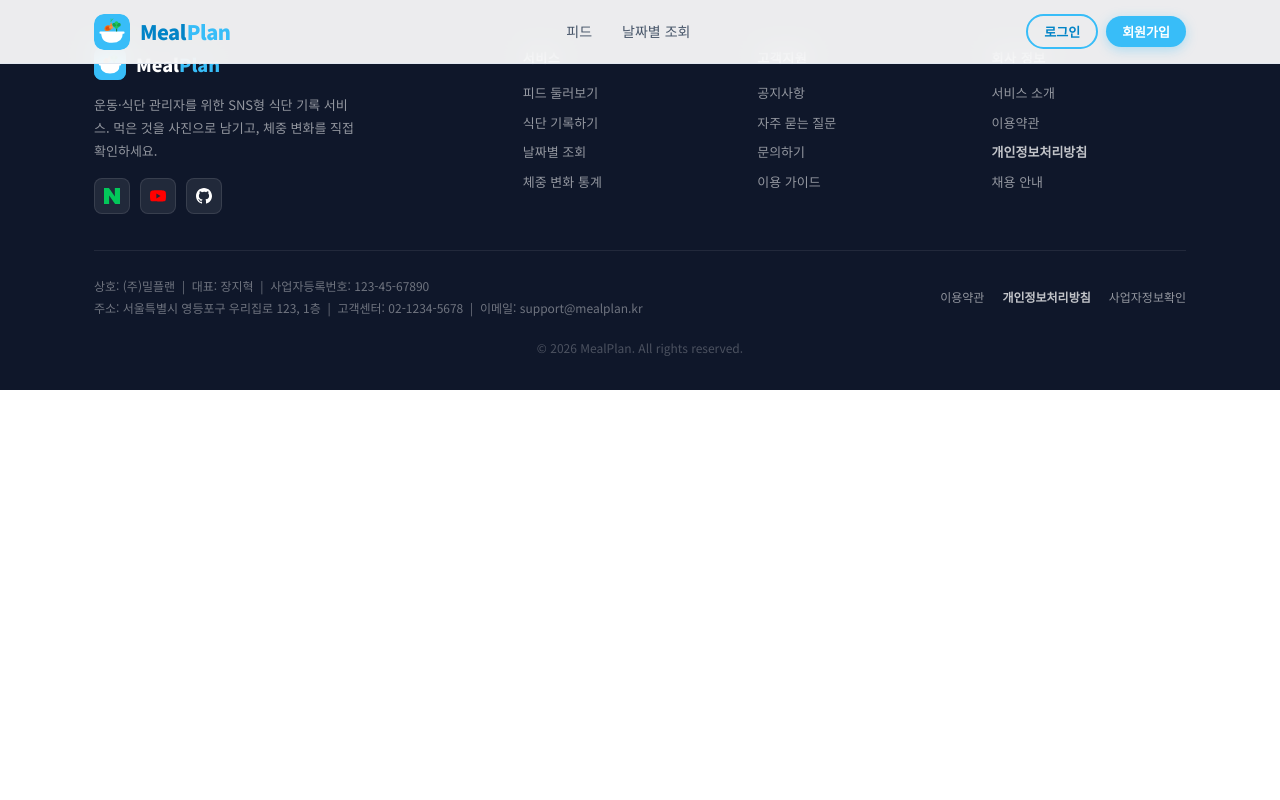
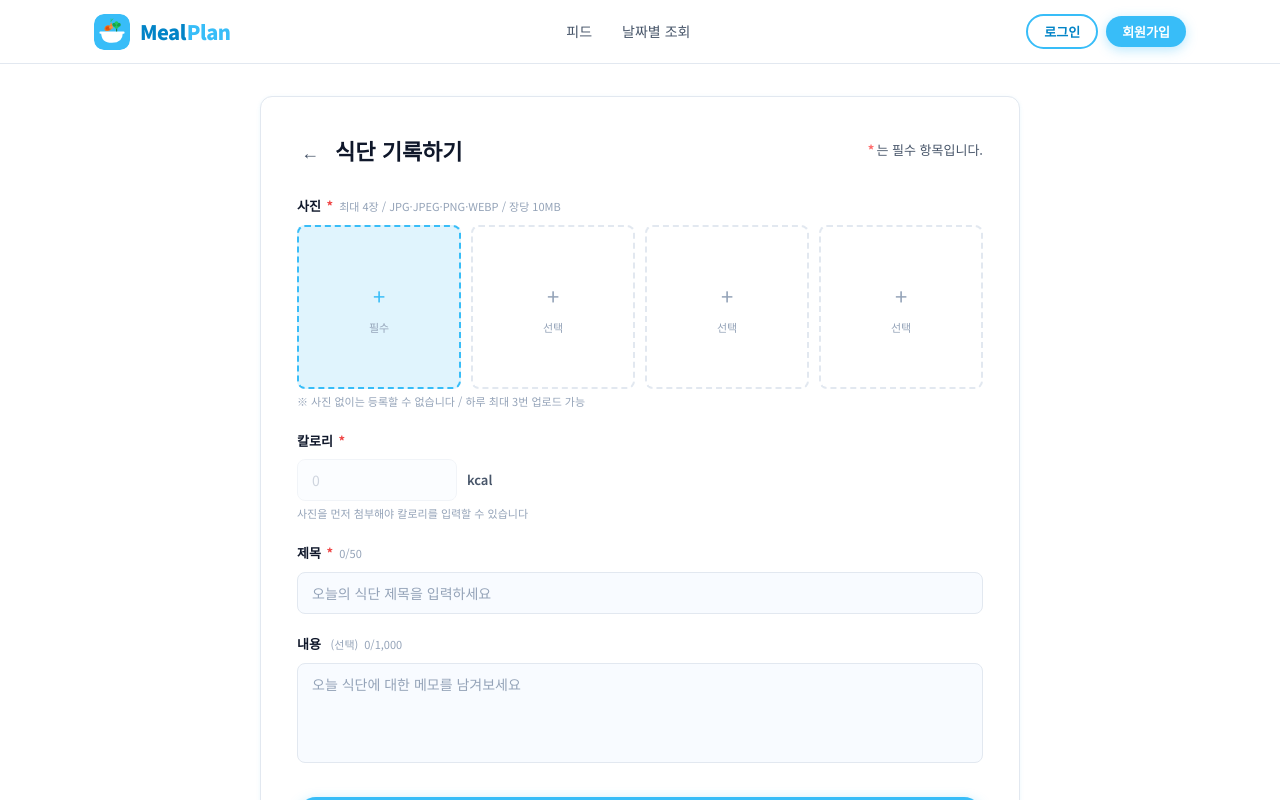
Before and after one commit to onlyworkjay/MealPlan-Private-Portfolio, a React (Vite) app in the folder frontend/: page /mealplan/write in a window 1280 px wide. Shown: the top 800 px of the page. Built offline with nearby package versions, Linux system fonts and the light colour scheme.

Commit message:
18일, 오후 12시 38분

```diff
--- a/frontend/src/App.jsx
+++ b/frontend/src/App.jsx
@@ -10,6 +10,7 @@ import JoinPage from "./pages/JoinPage";
 import FindIdPage from "./pages/FindIdPage";
 import FindPwPage from "./pages/FindPwPage";
 import MyPage from "./pages/MyPage";
+import WritePage from "./pages/WritePage";
 import ScrollToTop from "./components/ScrollToTop";
 import ResetPwPage from "./pages/ResetPwPage";
 
@@ -38,6 +39,10 @@ function AppContent() {
         <Route path="/users/find-pw" element={<FindPwPage />} />
         <Route path="/users/reset-password" element={<ResetPwPage />} />
         <Route
+          path="/mealplan/write"
+          element={<WritePage onNavigate={handleNavigate} />}
+        />
+        <Route
           path="/mypage"
           element={
             <MyPage user={user} onLogout={logout} onNavigate={handleNavigate} />
--- a/frontend/src/pages/WritePage.jsx
+++ b/frontend/src/pages/WritePage.jsx
@@ -1,92 +1,245 @@
 import { useState } from "react";
-import "../styles/WritePage.css";
+import styles from "./WritePage.module.css";
+import Swal from "sweetalert2";
+
+// 제목/내용 최대 길이 50자/1,000자
+const TITLE_MAX = 50;
+const CONTENT_MAX = 1000;
 
 export default function WritePage({ onNavigate }) {
-  const [images, setImages]     = useState([null, null, null, null]);
-  const [title, setTitle]       = useState("");
-  const [content, setContent]   = useState("");
+  const [images, setImages] = useState([null, null, null, null]);
+  const [title, setTitle] = useState("");
+  const [content, setContent] = useState("");
   const [calories, setCalories] = useState("");
-  const hasImage = images.some(i => i !== null);
+  const hasImage = images.some((i) => i !== null);
+
+  // 허용된 이미지 형식이 아니면 SWAL 출력 및 미첨부
+  const ALLOWED_IMAGE_TYPES = [
+    "image/jpeg",
+    "image/jpg",
+    "image/png",
+    "image/webp",
+  ];
 
   const handleImgChange = (idx, e) => {
     const file = e.target.files[0];
     if (!file) return;
+
+    if (!ALLOWED_IMAGE_TYPES.includes(file.type)) {
+      Swal.fire({
+        title: "지원하지 않는 파일 형식입니다",
+        text: "JPG·JPEG·PNG·WEBP 형식의 이미지만 첨부할 수 있습니다.",
+        icon: "warning",
+      });
+      e.target.value = ""; // 같은 파일을 다시 선택해도 onChange가 동작하도록 초기화
+      return;
+    }
+
     const url = URL.createObjectURL(file);
-    setImages(prev => { const n=[...prev]; n[idx]=url; return n; });
+    setImages((prev) => {
+      const n = [...prev];
+      n[idx] = url;
+      return n;
+    });
   };
-  const removeImg = idx => setImages(prev => { const n=[...prev]; n[idx]=null; return n; });
+  const removeImg = (idx) =>
+    setImages((prev) => {
+      const n = [...prev];
+      n[idx] = null;
+      return n;
+    });
 
-  const handleSubmit = e => {
+  // 제목 글자 수 제한 - 초과 시 Swal 경고 후 최대 길이로 잘라냄
+  const handleTitleChange = (e) => {
+    const value = e.target.value;
+    if (value.length > TITLE_MAX) {
+      Swal.fire({
+        title: "글자 수를 초과했습니다",
+        text: `제목은 최대 ${TITLE_MAX}자까지 입력할 수 있습니다.`,
+        icon: "warning",
+      });
+      setTitle(value.slice(0, TITLE_MAX));
+      return;
+    }
+    setTitle(value);
+  };
+
+  // 내용 글자 수 제한 - 초과 시 Swal 경고 후 최대 길이로 잘라냄
+  const handleContentChange = (e) => {
+    const value = e.target.value;
+    if (value.length > CONTENT_MAX) {
+      Swal.fire({
+        title: "글자 수를 초과했습니다",
+        text: `내용은 최대 ${CONTENT_MAX.toLocaleString("ko-KR")}자까지 입력할 수 있습니다.`,
+        icon: "warning",
+      });
+      setContent(value.slice(0, CONTENT_MAX));
+      return;
+    }
+    setContent(value);
+  };
+
+  const handleSubmit = (e) => {
     e.preventDefault();
-    if (!hasImage) { alert("사진을 1장 이상 첨부해주세요."); return; }
-    if (!calories) { alert("칼로리를 입력해주세요."); return; }
+    if (!hasImage) {
+      alert("사진을 1장 이상 첨부해주세요.");
+      return;
+    }
+    if (!calories) {
+      alert("칼로리를 입력해주세요.");
+      return;
+    }
     alert("게시물이 등록되었습니다!");
     onNavigate("feed");
   };
 
   return (
-    <div className="page write-page">
+    <div className={`page ${styles.write_page}`}>
       <div className="wrap">
-        <div className="write-card">
-          <div className="write-header">
-            <button className="write-back-btn" onClick={() => onNavigate("feed")}>←</button>
-            <h2 className="write-heading">식단 기록하기</h2>
+        <div className={styles.write_card}>
+          <div className={styles.write_header}>
+            <button
+              className={styles.write_back_btn}
+              onClick={() => onNavigate("feed")}
+            >
+              ←
+            </button>
+            <h2 className={styles.write_heading}>식단 기록하기</h2>
+            <span className={styles.required_notice}>
+              <span className={styles.required_mark}>*</span>는 필수 항목입니다.
+            </span>
           </div>
 
           <form onSubmit={handleSubmit}>
             <div className="form-group">
               <label className="form-label">
                 사진 <span className="required">*</span>
-                <span className="char-count">최대 4장 / JPG·JPEG·PNG·WEBP / 장당 10MB</span>
+                <span className={styles.char_count}>
+                  최대 4장 / JPG·JPEG·PNG·WEBP / 장당 10MB
+                </span>
               </label>
-              <div className="img-upload-grid">
+              <div className={styles.img_upload_grid}>
                 {images.map((img, idx) => (
                   <div
                     key={idx}
-                    className={["img-slot", idx===0 ? "required-slot" : "", img ? "filled" : ""].filter(Boolean).join(" ")}
-                    onClick={() => !img && document.getElementById(`img-${idx}`).click()}
+                    className={[
+                      styles.img_slot,
+                      idx === 0 ? styles.required_slot : "",
+                      img ? styles.filled : "",
+                    ]
+                      .filter(Boolean)
+                      .join(" ")}
+                    onClick={() =>
+                      !img && document.getElementById(`img-${idx}`).click()
+                    }
                   >
                     {img ? (
                       <>
                         <img src={img} alt="" />
-                        <button type="button" className="img-remove" onClick={e => { e.stopPropagation(); removeImg(idx); }}>×</button>
+                        <button
+                          type="button"
+                          className={styles.img_remove}
+                          onClick={(e) => {
+                            e.stopPropagation();
+                            removeImg(idx);
+                          }}
+                        >
+                          ×
+                        </button>
                       </>
                     ) : (
                       <>
-                        <span className="add-icon">+</span>
+                        <span className={styles.add_icon}>+</span>
                         <span>{idx === 0 ? "필수" : "선택"}</span>
                       </>
                     )}
-                    <input id={`img-${idx}`} type="file" accept="image/jpg,image/jpeg,image/png,image/webp" style={{ display:"none" }} onChange={e => handleImgChange(idx, e)} />
+                    <input
+                      id={`img-${idx}`}
+                      type="file"
+                      accept="image/jpg,image/jpeg,image/png,image/webp"
+                      style={{ display: "none" }}
+                      onChange={(e) => handleImgChange(idx, e)}
+                    />
                   </div>
                 ))}
               </div>
-              {!hasImage && <div className="form-hint">※ 사진 없이는 등록할 수 없습니다 / 하루 최대 3번 업로드 가능</div>}
+              {!hasImage && (
+                <div className="form-hint">
+                  ※ 사진 없이는 등록할 수 없습니다 / 하루 최대 3번 업로드 가능
+                </div>
+              )}
             </div>
 
             <div className="form-group">
-              <label className="form-label">칼로리 <span className="required">*</span></label>
-              <div className="calorie-wrap">
-                <input type="number" className="form-input" placeholder="0" min="0" max="9999" value={calories} onChange={e => setCalories(e.target.value)} disabled={!hasImage} />
-                <span className="calorie-unit">kcal</span>
+              <label className="form-label">
+                칼로리 <span className="required">*</span>
+              </label>
+              <div className={styles.calorie_wrap}>
+                <input
+                  type="number"
+                  className="form-input"
+                  placeholder="0"
+                  min="0"
+                  max="9999"
+                  value={calories}
+                  onChange={(e) => setCalories(e.target.value)}
+                  disabled={!hasImage}
+                />
+                <span className={styles.calorie_unit}>kcal</span>
               </div>
-              {!hasImage && <div className="form-hint">사진을 먼저 첨부해야 칼로리를 입력할 수 있습니다</div>}
+              {!hasImage && (
+                <div className="form-hint">
+                  사진을 먼저 첨부해야 칼로리를 입력할 수 있습니다
+                </div>
+              )}
             </div>
 
             <div className="form-group">
               <label className="form-label">
                 제목 <span className="required">*</span>
-                <span className="char-count">{title.length}/50</span>
+                <span
+                  className={`${styles.char_count} ${
+                    title.length >= TITLE_MAX ? styles.max_reached : ""
+                  }`}
+                >
+                  {title.length}/{TITLE_MAX}
+                </span>
               </label>
-              <input className="form-input" placeholder="오늘의 식단 제목을 입력하세요" maxLength={50} value={title} onChange={e => setTitle(e.target.value)} required />
+              <input
+                className="form-input"
+                placeholder="오늘의 식단 제목을 입력하세요"
+                value={title}
+                onChange={handleTitleChange}
+                required
+              />
             </div>
 
             <div className="form-group">
-              <label className="form-label">내용 <span className="char-count">(선택)</span></label>
-              <textarea className="form-input" placeholder="오늘 식단에 대한 메모를 남겨보세요" value={content} onChange={e => setContent(e.target.value)} />
+              <label className="form-label">
+                내용 <span className={styles.char_count}>(선택)</span>
+                <span
+                  className={`${styles.char_count} ${
+                    content.length >= CONTENT_MAX ? styles.max_reached : ""
+                  }`}
+                >
+                  {content.length.toLocaleString("ko-KR")}/
+                  {CONTENT_MAX.toLocaleString("ko-KR")}
+                </span>
+              </label>
+              <textarea
+                className="form-input"
+                placeholder="오늘 식단에 대한 메모를 남겨보세요"
+                value={content}
+                onChange={handleContentChange}
+              />
             </div>
 
-            <button type="submit" className="btn btn-primary write-submit">게시물 등록하기</button>
+            <button
+              type="submit"
+              className={`btn btn-primary ${styles.write_submit}`}
+            >
+              게시물 등록하기
+            </button>
           </form>
         </div>
       </div>
--- /dev/null
+++ b/frontend/src/pages/WritePage.module.css
@@ -0,0 +1,179 @@
+/* ── WritePage.module.css ── */
+
+.write_page {
+  padding-bottom: 80px;
+}
+
+.write_card {
+  background: var(--bg-card);
+  border: 1px solid var(--border);
+  border-radius: var(--r);
+  padding: 36px;
+  box-shadow: var(--shadow-sm);
+  max-width: 760px;
+  margin: 32px auto 0;
+}
+
+.write_header {
+  display: flex;
+  align-items: center;
+  gap: 12px;
+  margin-bottom: 28px;
+}
+
+.write_back_btn {
+  background: none;
+  border: none;
+  cursor: pointer;
+  font-size: 18px;
+  color: var(--text-sub);
+  padding: 4px;
+  border-radius: var(--r-sm);
+  transition: color var(--ease);
+}
+
+.write_back_btn:hover {
+  color: var(--text);
+}
+
+.write_heading {
+  font-size: 22px;
+  font-weight: 800;
+}
+
+.required_notice {
+  margin-left: auto;
+  font-size: 13px;
+  color: var(--text-sub);
+  white-space: nowrap;
+}
+
+.required_mark {
+  color: #ff6b6b;
+  font-weight: 700;
+  margin-right: 2px;
+}
+
+/* 이미지 업로드 */
+.img_upload_grid {
+  display: grid;
+  grid-template-columns: repeat(4, 1fr);
+  gap: 10px;
+}
+
+.img_slot {
+  aspect-ratio: 1;
+  border: 2px dashed var(--border);
+  border-radius: var(--r-sm);
+  display: flex;
+  flex-direction: column;
+  align-items: center;
+  justify-content: center;
+  cursor: pointer;
+  transition:
+    border-color var(--ease),
+    background var(--ease);
+  font-size: 11px;
+  color: var(--text-light);
+  gap: 6px;
+  position: relative;
+  overflow: hidden;
+}
+
+.img_slot:hover {
+  border-color: var(--primary);
+  background: var(--primary-soft);
+}
+
+.img_slot.filled {
+  border-style: solid;
+  border-color: var(--primary);
+}
+
+.img_slot.required_slot {
+  background: var(--primary-soft);
+  border-color: var(--primary);
+}
+
+.img_slot.required_slot .add_icon {
+  color: var(--primary);
+}
+
+.img_slot img {
+  width: 100%;
+  height: 100%;
+  object-fit: cover;
+}
+
+.add_icon {
+  font-size: 22px;
+}
+
+.img_remove {
+  position: absolute;
+  top: 4px;
+  right: 4px;
+  width: 20px;
+  height: 20px;
+  border-radius: 50%;
+  background: rgba(0, 0, 0, 0.55);
+  color: #fff;
+  font-size: 12px;
+  border: none;
+  cursor: pointer;
+  display: flex;
+  align-items: center;
+  justify-content: center;
+}
+
+/* 칼로리 */
+.calorie_wrap {
+  display: flex;
+  align-items: center;
+  gap: 10px;
+}
+
+.calorie_wrap input {
+  width: 160px;
+}
+
+.calorie_unit {
+  font-size: 13px;
+  font-weight: 600;
+  color: var(--text-sub);
+}
+
+.calorie_wrap input:disabled {
+  opacity: 0.45;
+}
+
+.write_card textarea {
+  resize: none;
+  min-height: 100px;
+}
+
+.char_count {
+  font-size: 11px;
+  font-weight: 400;
+  color: var(--text-light);
+  margin-left: 6px;
+}
+
+.char_count.max_reached {
+  color: #ff6b6b;
+  font-weight: 700;
+}
+
+.write_submit {
+  width: 100%;
+  margin-top: 8px;
+}
+
+@media (max-width: 768px) {
+  .write_card {
+    padding: 24px 18px;
+  }
+  .img_upload_grid {
+    grid-template-columns: repeat(2, 1fr);
+  }
+}
```
Also changed, not shown: frontend/src/pages/WritePage.css (deleted, +0 -80 lines).
